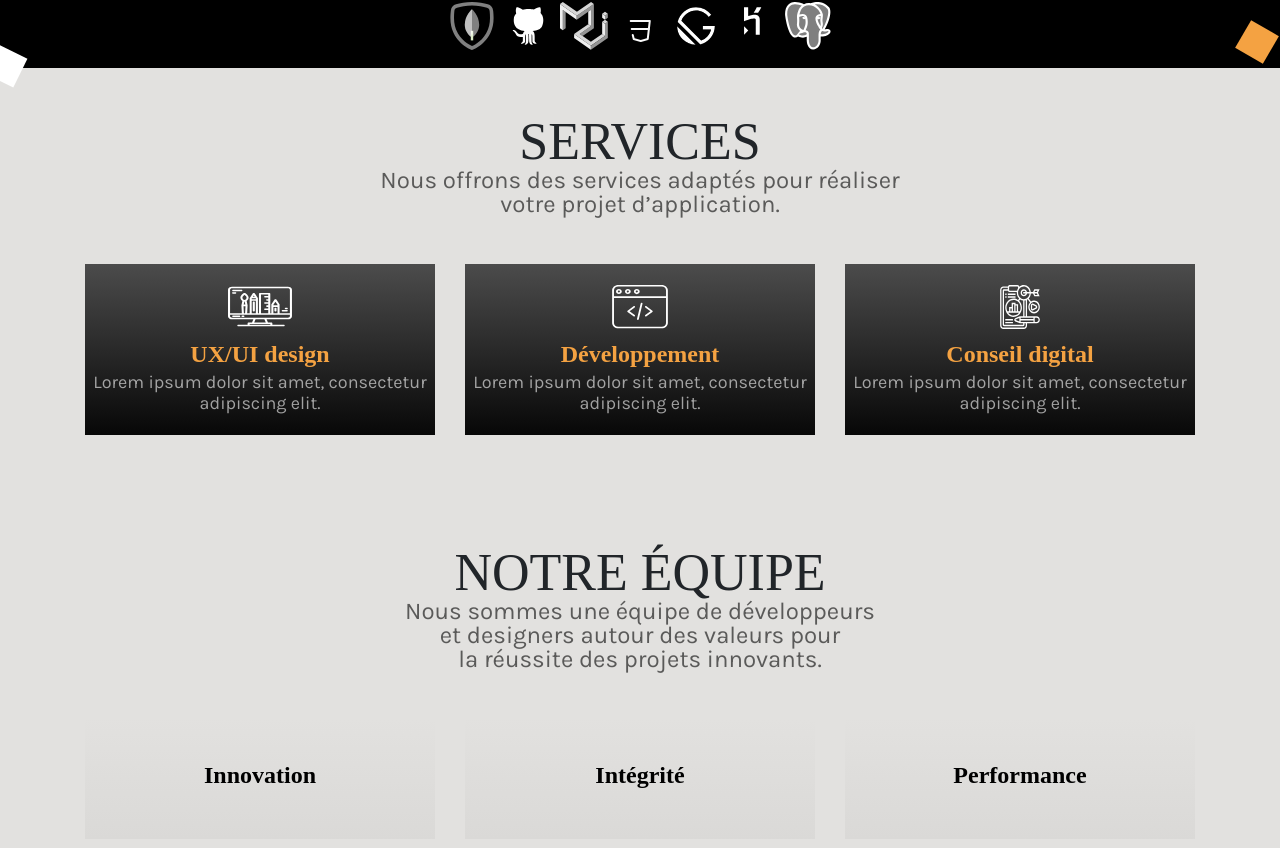
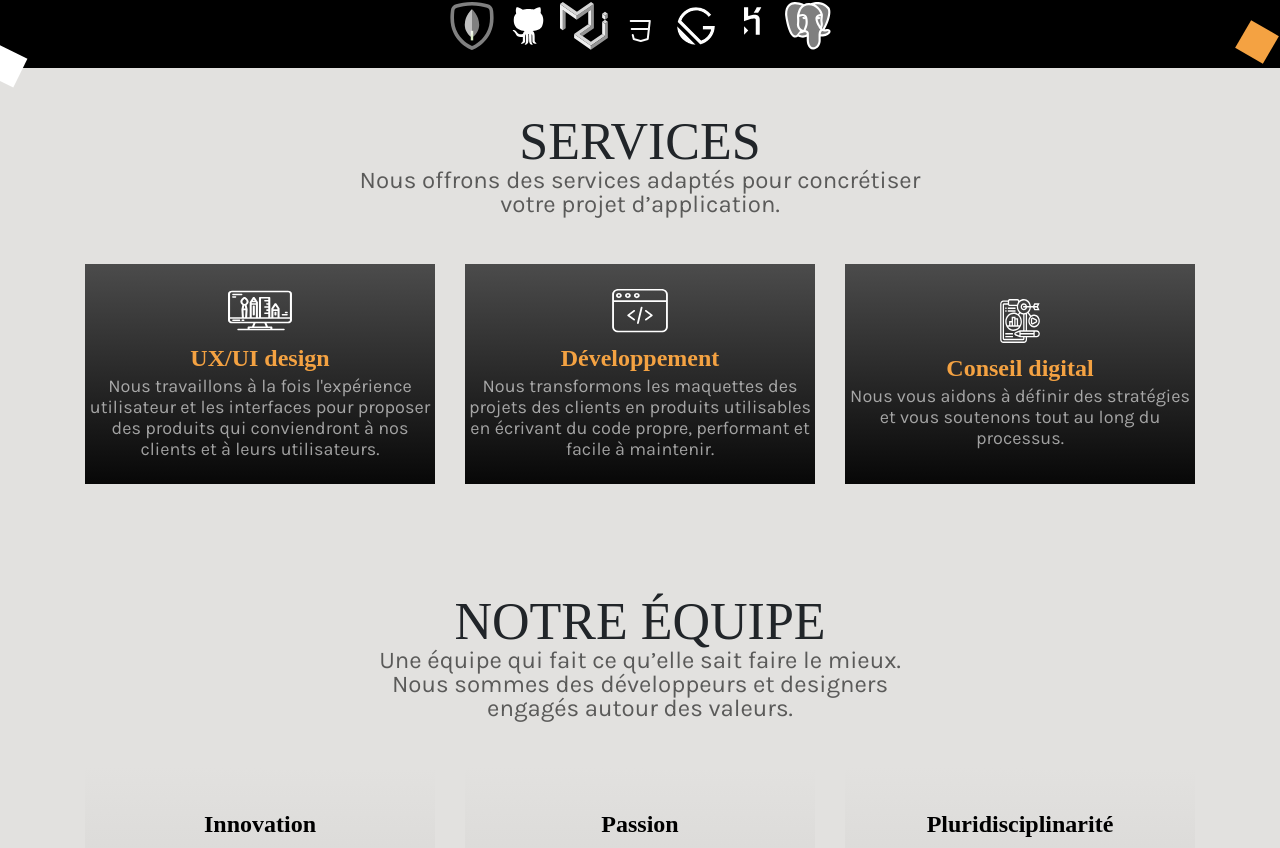
Before and after one commit to meek5/vallordev, a Next.js app: page / in a window 1280 px wide. Shown: the part 732-1580 px from the top of the page. Built offline with nearby package versions, Linux system fonts and the light colour scheme; a web font is replaced by a local one.

Commit message:
Text et images correct pour la presentation vallor dev

```diff
--- a/pages/index.js
+++ b/pages/index.js
@@ -5,23 +5,23 @@ import LiveHelpIcon from "@material-ui/icons/LiveHelp";
 import Question from "../components/qa";
 import ContactForm from "../components/contactForm";
 import ProjectForm from "../components/projectForm";
-import {makeStyles} from "@material-ui/core/styles";
-import Typography from "@material-ui/core/Typography"
-import  Link from "@material-ui/core/Link";
-import KeyboardArrowDownIcon from '@material-ui/icons/KeyboardArrowDown';
+import { makeStyles } from "@material-ui/core/styles";
+import Typography from "@material-ui/core/Typography";
+import Link from "@material-ui/core/Link";
+import KeyboardArrowDownIcon from "@material-ui/icons/KeyboardArrowDown";
 
 const useStyles = makeStyles({
   faqIcon: {
     fontSize: 64,
     textAlign: "center",
   },
-  homeScrollIcon:{
-    fontSize:32,
-    color:"#000",
-    '&:hover':{
-      color:"#000"
-    }
-  }
+  homeScrollIcon: {
+    fontSize: 32,
+    color: "#000",
+    "&:hover": {
+      color: "#000",
+    },
+  },
 });
 
 export default function Home() {
@@ -77,9 +77,9 @@ export default function Home() {
             Nous concevons et développons des <br />
             applications <span>web</span> et <span>mobile</span>.
           </p>
-          <Typography >
-            <Link href="/#services" >
-                <KeyboardArrowDownIcon className={classes.homeScrollIcon} />
+          <Typography>
+            <Link href="/#services">
+              <KeyboardArrowDownIcon className={classes.homeScrollIcon} />
             </Link>
           </Typography>
           <div className="home-img1" />
@@ -141,8 +141,8 @@ export default function Home() {
         <div className="container-services pt-5" id="services">
           <h2>SERVICES</h2>
           <p>
-            Nous offrons des services adaptés pour réaliser<br /> votre
-            projet d’application.
+            Nous offrons des services adaptés pour concrétiser
+            <br /> votre projet d’application.
           </p>
           <div className="container my-5">
             <div className="row">
@@ -156,7 +156,7 @@ export default function Home() {
                   />
                   <h4>UX/UI design</h4>
                   <p>
-                    Lorem ipsum dolor sit amet, consectetur adipiscing elit.
+                    Nous travaillons à la fois l'expérience utilisateur et les interfaces pour proposer des produits qui conviendront à nos clients et à leurs utilisateurs.
                   </p>
                 </div>
               </div>
@@ -170,7 +170,7 @@ export default function Home() {
                   />
                   <h4>Développement</h4>
                   <p>
-                    Lorem ipsum dolor sit amet, consectetur adipiscing elit.
+                  Nous transformons les maquettes des projets des clients en produits utilisables en écrivant du code propre, performant et facile à maintenir.
                   </p>
                 </div>
               </div>
@@ -184,7 +184,8 @@ export default function Home() {
                   />
                   <h4>Conseil digital</h4>
                   <p>
-                    Lorem ipsum dolor sit amet, consectetur adipiscing elit.
+                    Nous vous aidons à définir des stratégies et vous soutenons
+                    tout au long du processus.
                   </p>
                 </div>
               </div>
@@ -193,9 +194,9 @@ export default function Home() {
           <div className="py-5" id="equipe">
             <h2>NOTRE ÉQUIPE</h2>
             <p>
-              Nous sommes une équipe de développeurs
-              <br /> et designers autour des valeurs pour
-              <br /> la réussite des projets innovants.
+            Une équipe qui fait ce qu’elle sait faire le mieux.
+            <br />Nous sommes des développeurs et designers
+            <br/>engagés autour des valeurs.
             </p>
             <div className="container mt-5">
               <div className="row">
@@ -203,23 +204,23 @@ export default function Home() {
                   <div className="card-value">
                     <h4>Innovation</h4>
                     <p>
-                      Lorem ipsum dolor sit amet, consectetur adipiscing elit.
+                      Chaque jour est pour nous l'occasion de créer, d'innover, d'imaginer et de révolutionner des projets.
                     </p>
                   </div>
                 </div>
                 <div className="col-md-4 mb-4">
                   <div className="card-value">
-                    <h4>Intégrité</h4>
+                    <h4>Passion</h4>
                     <p>
-                      Lorem ipsum dolor sit amet, consectetur adipiscing elit.
+                      Vallordev, c’est avant tout une équipe soudée autour d'une mission ponctuée de confiance et de passion.
                     </p>
                   </div>
                 </div>
                 <div className="col-md-4 mb-4">
                   <div className="card-value">
-                    <h4>Performance</h4>
+                    <h4>Pluridisciplinarité</h4>
                     <p>
-                      Lorem ipsum dolor sit amet, consectetur adipiscing elit.
+                      Une équipe dynamique ayant les compétences nécessaires pour couvrir toutes nos services.
                     </p>
                   </div>
                 </div>
@@ -227,15 +228,16 @@ export default function Home() {
                   <div className="card-value ">
                     <h4>Transparence</h4>
                     <p>
-                      Lorem ipsum dolor sit amet, consectetur adipiscing elit.
+                    Nous communiquons avec nos clients de manière transparente
+                      et directe dès le début de chaque projet.
                     </p>
                   </div>
                 </div>
                 <div className="col-md-4 mb-4">
                   <div className="card-value">
-                    <h4>Passion</h4>
+                    <h4>Sécurité</h4>
                     <p>
-                      Lorem ipsum dolor sit amet, consectetur adipiscing elit.
+                      Votre idée est en sécurité. Toutes nos conversations sont strictement confidentielles.
                     </p>
                   </div>
                 </div>
@@ -243,7 +245,7 @@ export default function Home() {
                   <div className="card-value">
                     <h4>Vitesse</h4>
                     <p>
-                      Lorem ipsum dolor sit amet, consectetur adipiscing elit.
+                    Nous détectons rapidement vos besoins et les faisons correspondre avec des bonnes ressources pour votre réussite.
                     </p>
                   </div>
                 </div>
@@ -264,7 +266,10 @@ export default function Home() {
                     <div className="empty-space" />
                     <div className="work-description">
                       <h3>Bisimbi</h3>
-                      <a href="https://play.google.com/store/apps/details?id=com.vallordev.simbaclub" target="_blank">
+                      <a
+                        href="https://play.google.com/store/apps/details?id=com.vallordev.simbaclub"
+                        target="_blank"
+                      >
                         https://bisimbi.com/
                       </a>
                     </div>
@@ -272,7 +277,7 @@ export default function Home() {
                 </div>
               </div>
               <div className="row">
-              <div className="col-sm-6 col-xs-12 pr-md-1 mb-2">
+                <div className="col-sm-6 col-xs-12 pr-md-1 mb-2">
                   <div className="work-done" id="work-3">
                     <div className="empty-space" />
                     <div className="work-description">
@@ -294,7 +299,6 @@ export default function Home() {
                     </div>
                   </div>
                 </div>
-
               </div>
             </div>
           </div>
@@ -327,27 +331,28 @@ export default function Home() {
             <div className="list-group-flush ">
               <Question
                 question="Réalisez-vous des applications mobiles et des sites web?"
-                answer="La reponse"
+                answer="Bien sûr que oui! Notre mission est de construire des applications et des sites web de qualité pour booster votre activité."
               />
               <Question
                 question="Quels sont vos tarifs horaires?"
-                answer="La reponse"
+                answer="Nous offrons une tarification juste et des prix compétitifs. Respectez votre budget sans sacrifier la qualité."
               />
               <Question
                 question="Qu'est ce qu'il faut pour démarrer un projet avec vous?"
-                answer="La reponse"
+                answer="Pour travailler ensemble, il faut nous parler de votre projet depuis la section contacter nous ci-dessous ou bien en arrivant physiquement à notre agence pour discuter de votre projet. Vous pouvez de même nous fixer rendez-vous dans votre organisation."
               />
               <Question
                 question="Où sont installé vos bureaux physiques?"
-                answer="La reponse"
+                answer="Notre siège est installé à Butembo, Rue Pré. de la Rép, No 121
+                Immeuble kidubai 4e Niveau. Nous réalisons aussi d'autres projet en distance dans n'importe quelle ville du pays."
               />
               <Question
                 question="Offrez-vous un contrat de non-divulgation?"
-                answer="La reponse"
+                answer="Votre idée est en sécurité. Toutes nos conversations sont strictement confidentielles."
               />
               <Question
                 question="J'ai encore des questions, comment puis-je vous contacter?"
-                answer="La reponse"
+                answer="Pour toute autre question, veillez nous écrire depuis la section contacter nous ci-dessous. Notre équipe n'hésitera pas à vous répondre."
               />
             </div>
           </div>
@@ -558,7 +563,7 @@ export default function Home() {
           flex-direction: column;
           justify-content: center;
           align-items: center;
-          height: 171px;
+          height: 220px;
         }
         .card-service h4 {
           color: #f4a242;
```
